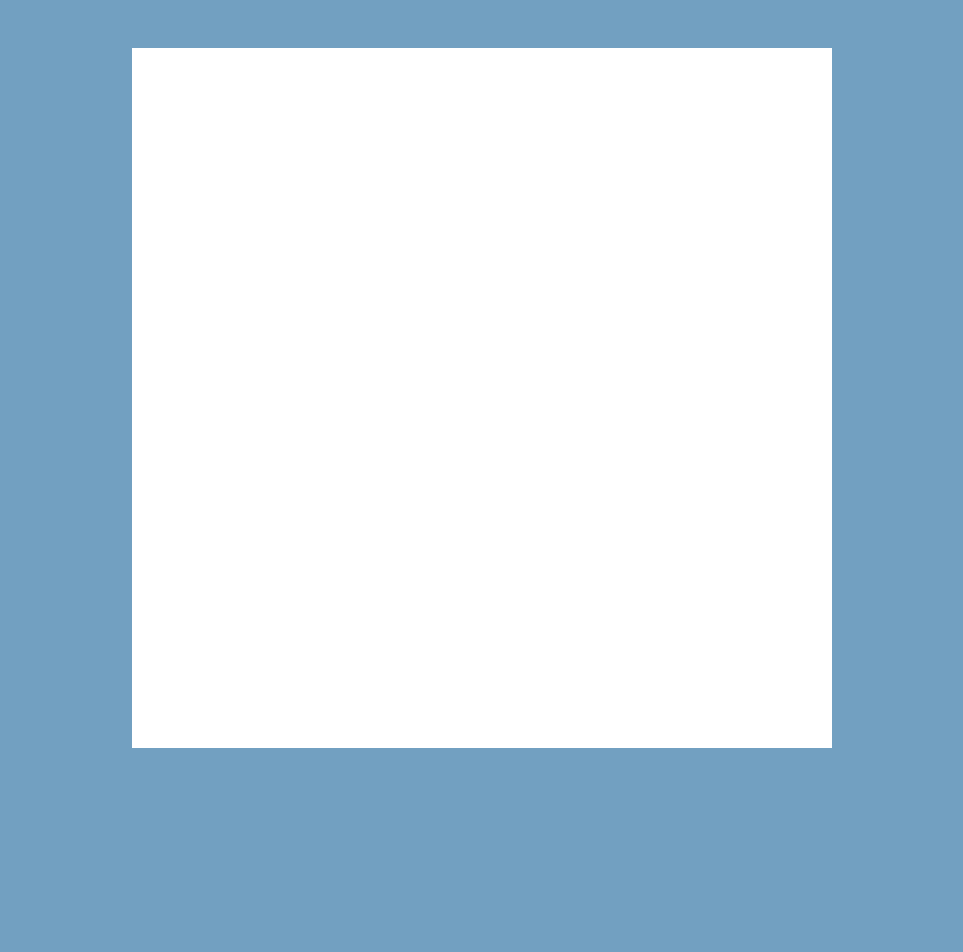
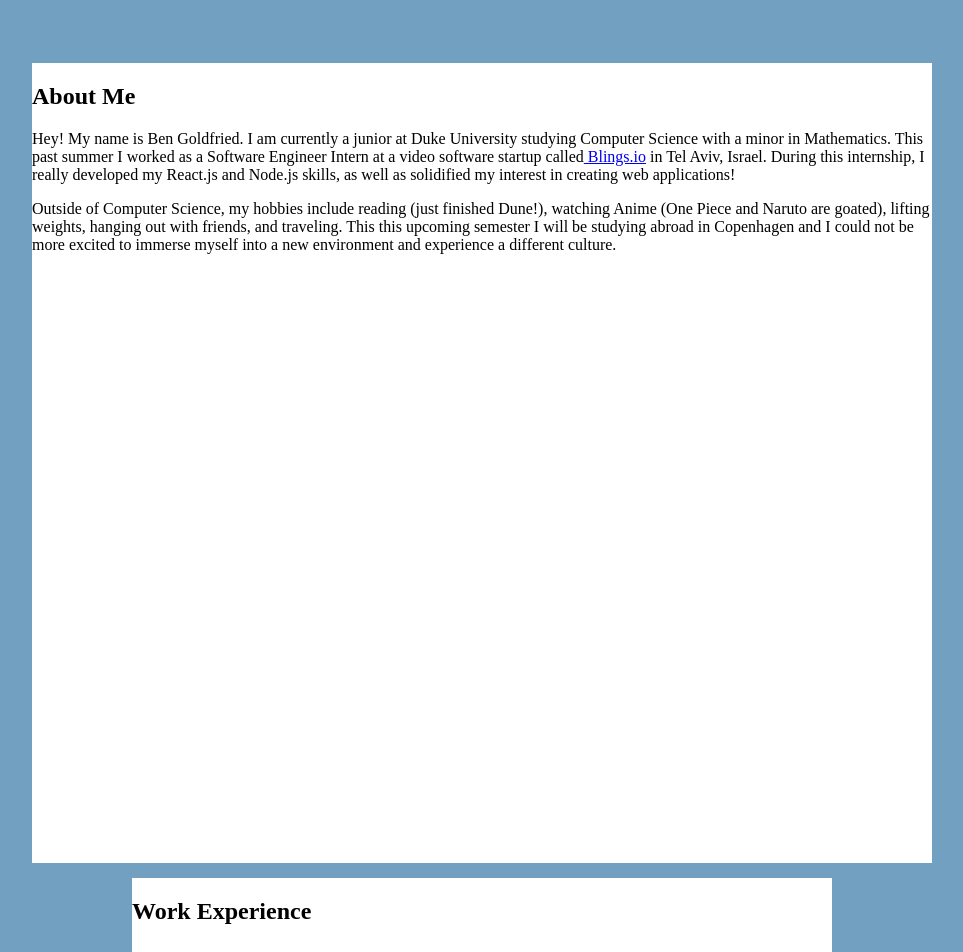
Before and after one commit to DukeBen/personal-website, a React (Create React App) app: page / in a window 1280 px wide. Shown: the part 760-1712 px from the top of the page, without its empty margins (158-1121 px from the left). Before the commit the page ends 1516 px from the top, so only its background shows below. Built offline with nearby package versions, Linux system fonts and the light colour scheme.

Commit message:
Properly set width for containers

```diff
--- /dev/null
+++ b/src/App.css
@@ -0,0 +1,16 @@
+body{
+    background-color: #72A0C1;
+    height: 100%;
+}
+
+#outerContainer{
+    width:100%;
+
+
+}
+section{
+    width: 100%;
+    display: flex;
+    justify-content: center;
+    margin-bottom: 15px;
+}
--- a/src/App.jsx
+++ b/src/App.jsx
@@ -1,7 +1,10 @@
 import React from "react";
 import Home from "./Pages/Home";
 import About from './Pages/About';
+import WorkExperience from "./Pages/WorkExperience";
+import Projects from "./Pages/Projects";
 import Sidebar from "./Components/Sidebar";
+import './App.css'
 function App() {
   return (
     <>
@@ -19,6 +22,12 @@ function App() {
           <section id = 'about'>
             <About />
           </section>
+          <section id = 'workExperience'>
+            <WorkExperience />
+          </section>
+          <section id = 'projects'>
+            <Projects />
+          </section>
         </div>
       </div>
     </>
--- a/src/Pages/About.jsx
+++ b/src/Pages/About.jsx
@@ -3,7 +3,23 @@
 const About = () => {
     return (
         <>
-            <div style = {{backgroundColor: 'white', width: '700px', height: '700px'}}>
+            <div className = 'aboutContainer' style = {{backgroundColor: 'white', width: '900px', height: '100vh'}}>
+                <h1>About Me</h1>
+                <p>
+                    Hey! My name is Ben Goldfried.  I am currently a junior at Duke University
+                    studying Computer Science with a minor in Mathematics.  This past summer
+                    I worked as a Software Engineer Intern at a video software startup called
+                    <a target = '_blank' href='https://www.blings.io/'> Blings.io</a> in Tel Aviv, Israel.
+                    During this internship, I really developed my React.js and Node.js skills, as well as
+                    solidified my interest in creating web applications!
+                </p>
+                <p>
+                    Outside of Computer Science, my hobbies include reading (just finished Dune!), watching Anime (One Piece and Naruto are goated), lifting weights, hanging out with friends, and traveling.
+                     This this upcoming semester I will be studying abroad in Copenhagen and I could not be more excited to immerse myself
+                     into a new environment and experience a different culture.
+                </p>
+
+
 
             </div>
         </>
--- a/src/Pages/Home.jsx
+++ b/src/Pages/Home.jsx
@@ -5,8 +5,8 @@ import Sidebar from '../Components/Sidebar';
 const Home = () => {
 
   return (
-    <div id = "outer-container">
-      <main className="homeContainer" id = 'page-wrap'>
+    <div >
+      <main className="homeContainer" >
         <img
           src={require("../Data/website-picture.png")}
           alt="headshot"
--- a/src/Pages/Home.scss
+++ b/src/Pages/Home.scss
@@ -1,10 +1,4 @@
-body{
-    display: flex;
-    justify-content: center;
-    align-items: center;
-    background-color: #72A0C1;
-    color: white;
-}
+
 .sidebar{
     position: fixed;
     top: 0;
@@ -17,6 +11,7 @@ body{
     flex-direction: column;
     justify-content: center;
     align-items: center;
+    color: white;
     height: 100vh;
 }
 .logoContainer{
```
